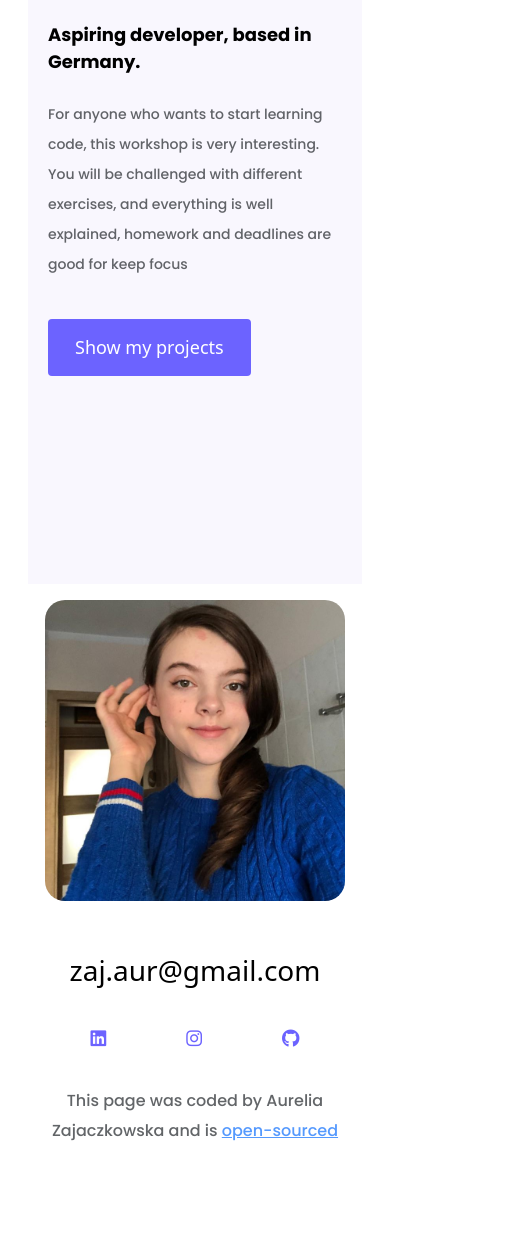
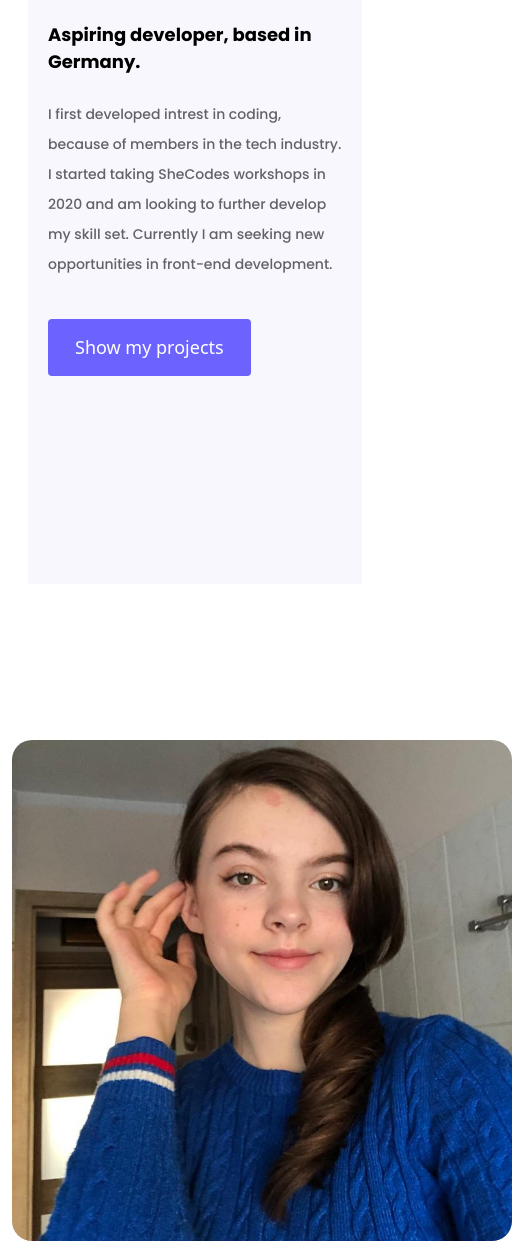
Before and after one commit to aurelia001/portfolio-project, a plain HTML site: page about.html in a window 390 px wide. Shown: the part 355-1596 px from the top of the page, 512 px wide, since content can reach past the window. Before the commit the page ends 1525 px from the top, so only its background shows below. Drawn offline with nearby package versions, Linux system fonts and the light colour scheme.

Commit message:
about me paragraph

```diff
--- a/about.html
+++ b/about.html
@@ -68,10 +68,7 @@
             <h1>Hi, I am Aurelia Zajaczkowska</h1>
             <h2 class="mt-4">Aspiring developer, based in Germany.</h2>
             <p class="mt-4">
-              For anyone who wants to start learning code, this workshop is very
-              interesting. You will be challenged with different exercises, and
-              everything is well explained, homework and deadlines are good for
-              keep focus
+              I first developed intrest in coding, because of members in the tech industry. I started taking SheCodes workshops in 2020 and am  looking to further develop my skill set. Currently I am seeking new opportunities in front-end development.
             </p>
             <a href="/work.html" class="btn btn-branding mt-4 mb-5"
               >Show my projects</a
--- a/styles/portfolio.css
+++ b/styles/portfolio.css
@@ -102,6 +102,7 @@ nav li {
 }
 nav a {
   font-weight: 600;
+  font-size: 18px;
   color: #272142;
   transition: all 100ms ease-in-out;
 }
@@ -157,9 +158,4 @@ footer .contact-links a:hover {
   .weather-app-heading {
     font-size: 42px;
   }
-  .picture-of-me {
-    max-width: 300px;
-    display: block;
-    margin: 0 auto;
-  }
 }
```
